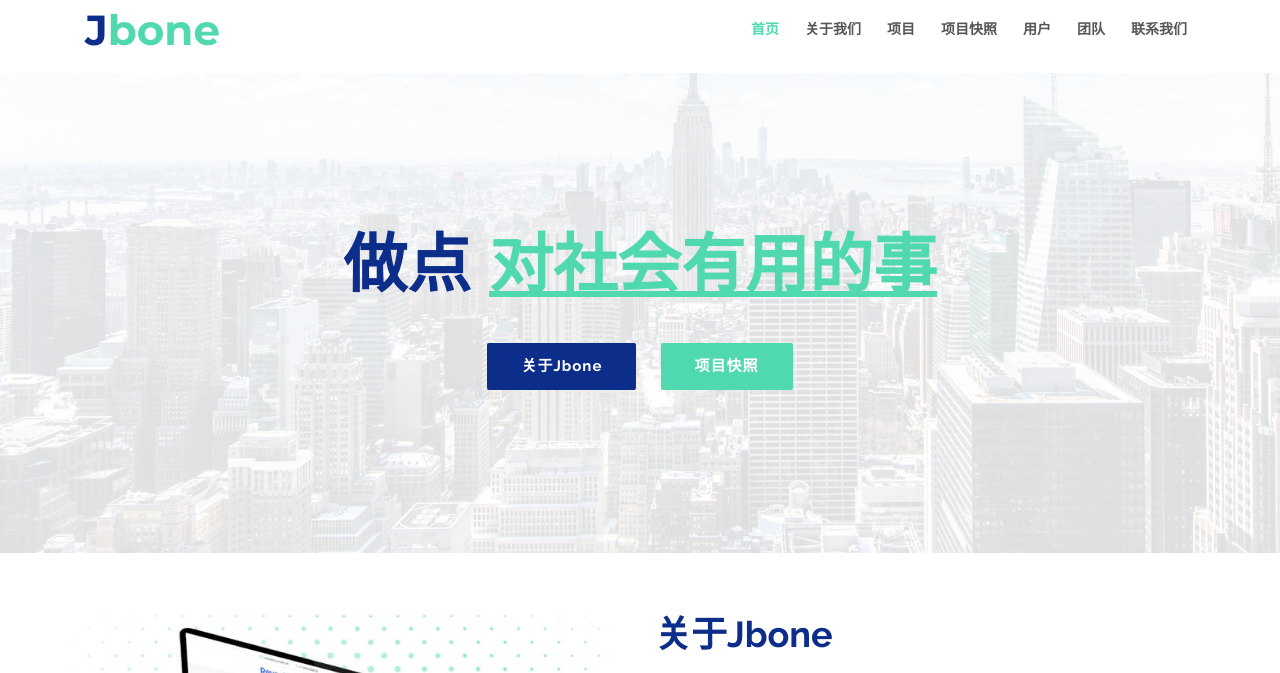
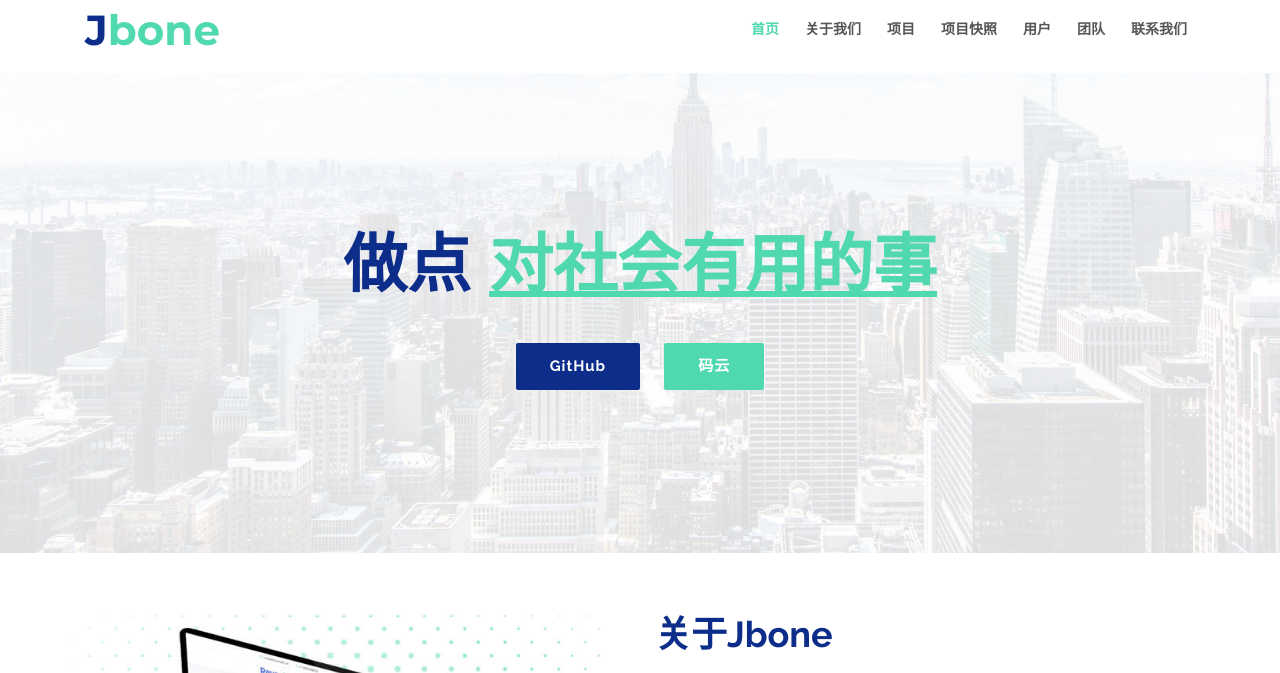
Before and after one commit to Norki6921242/jbone-front, a plain HTML site: page index.html in a window 1280 px wide. Shown: the part 54-727 px from the top of the page. Drawn offline with nearby package versions, Linux system fonts and the light colour scheme; files whose address does not match are found by name.

Commit message:
首页添加码云和Git地址

```diff
--- a/index.html
+++ b/index.html
@@ -88,8 +88,8 @@
     <div class="intro-content">
       <h2>做点 <span>对社会有用的事</span><br></h2>
       <div>
-        <a href="#about" class="btn-get-started scrollto">关于Jbone</a>
-        <a href="#portfolio" class="btn-projects scrollto">项目快照</a>
+        <a href="https://github.com/417511458/jbone" class="btn-get-started scrollto">GitHub</a>
+        <a href="https://gitee.com/majunwei2017/jbone" class="btn-projects scrollto">码云</a>
       </div>
     </div>
 
```
